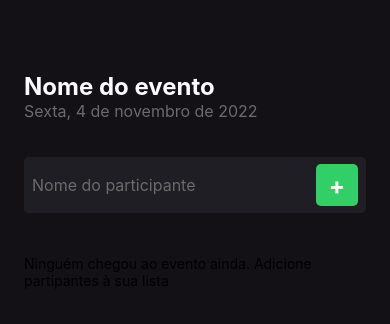
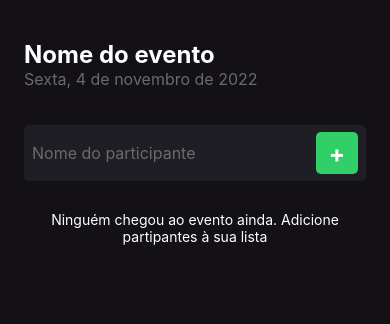
Before and after one commit to alexpacheli/iamhere, a React Native app: screen / in a window 390 px wide. Shown: the top 324 px of the page. Built offline with nearby package versions, Linux system fonts and the light colour scheme.

Commit message:
add Platform.OS PaddingTop on container style

```diff
--- a/src/screens/Home/styles.ts
+++ b/src/screens/Home/styles.ts
@@ -1,16 +1,16 @@
-import { StyleSheet } from "react-native";
+import { Platform, StyleSheet } from "react-native";
 
 export const styles = StyleSheet.create({
   container: {
     flex: 1,
     backgroundColor: "#131016",
-    padding: 24,
+    paddingHorizontal: 24,
+    paddingTop: Platform.OS === "ios" ? 70 : 40,
   },
   eventName: {
     fontWeight: "bold",
     color: "#FDFCFE",
     fontSize: 24,
-    marginTop: 48,
   },
   eventDate: {
     color: "#6B6B6B",
@@ -40,7 +40,7 @@ export const styles = StyleSheet.create({
   },
   form: {
     marginTop: 36,
-    marginBottom: 42,
+    marginBottom: 30,
     alignItems: "center",
     paddingRight: 8,
     borderRadius: 5,
@@ -48,4 +48,9 @@ export const styles = StyleSheet.create({
     width: "100%",
     flexDirection: "row",
   },
+  listEmptyText: {
+    color: "#FFF",
+    fontSize: 14,
+    textAlign: "center",
+  },
 });
```
